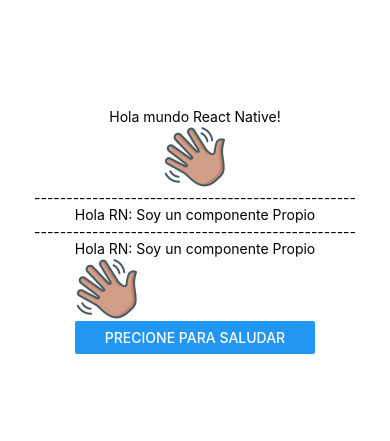
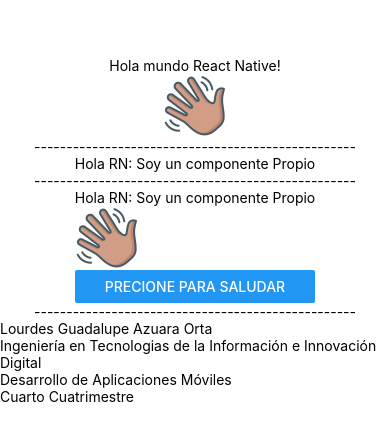
Before and after one commit to Lourdes241207/DAM221, a React Native app in the folder App1/: screen / in a window 390 px wide. Shown: the part 191-632 px from the top of the page. Built offline with nearby package versions, Linux system fonts and the light colour scheme.

Commit message:
Componente Perfil

```diff
--- a/App1/App.js
+++ b/App1/App.js
@@ -3,6 +3,7 @@ import { StatusBar } from 'expo-status-bar';
 import { StyleSheet, Text, View, Image } from 'react-native';
 import {Saludo} from './components/Saludo.js';
 import {Saludo2} from './components/Saludo2.js';
+import {Perfil} from './components/Perfil.js';
 
 /*2.Zona Render o main*/
 export default function App() {
@@ -15,6 +16,8 @@ export default function App() {
       <Saludo></Saludo>
       <Text>--------------------------------------------------</Text>
       <Saludo2></Saludo2>
+      <Text>--------------------------------------------------</Text>
+      <Perfil></Perfil>
 
       <StatusBar style="auto" />
     </View>
--- /dev/null
+++ b/App1/components/Perfil.js
@@ -0,0 +1,12 @@
+import{Text, View} from 'react-native';
+
+export const Perfil=()=>{
+    return(
+        <View>
+            <Text>Lourdes Guadalupe Azuara Orta</Text>
+            <Text>Ingeniería en Tecnologias de la Información e Innovación Digital</Text>
+            <Text>Desarrollo de Aplicaciones Móviles</Text>
+            <Text>Cuarto Cuatrimestre</Text>
+        </View>
+    );
+};
```
